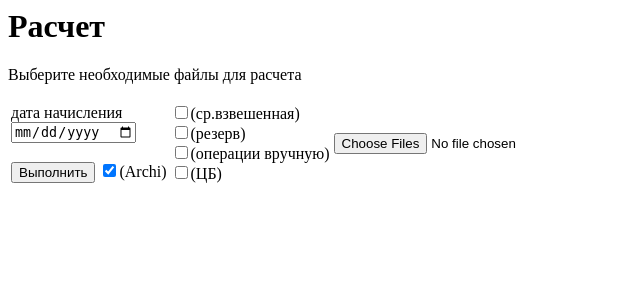
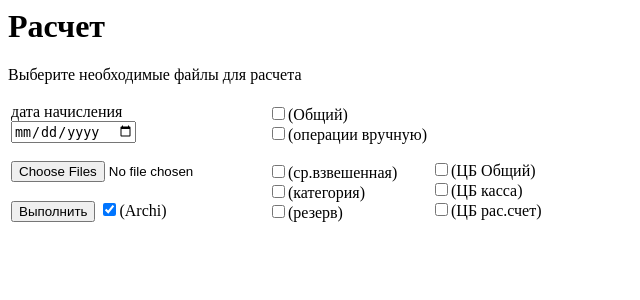
Before and after one commit to Paralipupa/web-alfin, a Flask app: page / in a window 1280 px wide. Shown: the top 300 px of the page, without its empty margins (0-640 px from the left). Run offline with Flask 2, Linux system fonts and the light colour scheme.

Commit message:
Параметры отчетов по отдельности

```diff
--- a/web/forms.py
+++ b/web/forms.py
@@ -16,8 +16,12 @@ class UploadForm(FlaskForm):
     datafileIRKOM = FileField('', validators=[DataRequired()])
     date_purpose = DateField('дата начисления', format='%d.%m.%Y' )
     option_is_archi = BooleanField('данные из Archicredit (ставка,тариф,срок)', default=True)
+    option_clients = BooleanField('сред.взвешеная', default=False)
     option_weighted_average = BooleanField('сред.взвешеная', default=False)
+    option_kategory = BooleanField('категория', default=False)
     option_reserve = BooleanField('резервы', default=False)
     option_handle = BooleanField('операции вручную', default=False)
-    option_cb = BooleanField('ЦБ', default=False)
+    option_cb_common = BooleanField('ЦБ (общий)', default=False)
+    option_cb_kassa = BooleanField('ЦБ (касса)', default=False)
+    option_cb_rs = BooleanField('ЦБ (р/с)', default=False)
     submit = SubmitField('Запуск')
--- a/web/routes.py
+++ b/web/routes.py
@@ -15,50 +15,61 @@ from .settings import *
 
 @auth.verify_password
 def verify_password(username, password):
-    if username in users and \
-            check_password_hash(users.get(username), password):
+    if username in users and check_password_hash(users.get(username), password):
         return username
 
-@app.route('/', methods=['GET', 'POST'])
+
+@app.route("/", methods=["GET", "POST"])
 @auth.login_required
 def index():
-    form : UploadForm = UploadForm()
-    if request.method == 'POST': # and form.validate_on_submit():
+    form: UploadForm = UploadForm()
+    if request.method == "POST":  # and form.validate_on_submit():
         options = __get_options(form)
-        return __report(form.date_purpose, **options)
-    return render_template('upload_multi.html', title='Отчеты', form=form, files = request.files)
+        return __report(form, **options)
+    return render_template(
+        "upload_multi.html", title="Отчеты", form=form, files=request.files
+    )
+
 
 def __get_options(form) -> dict:
-    names = [a for a in dir(form) if a.startswith('option_')]
+    names = [a for a in dir(form) if a.startswith("option_")]
     options = dict()
     for name in names:
         options.setdefault(name, vars(form)[name].data)
     return options
 
-def __report(date_purpose: DateField, **options):
+
+def __report(form: UploadForm, **options):
+    date_purpose: DateField = form.date_purpose
     files = __upload_file()
     if files:
         if date_purpose.raw_data[0]:
-            date_p = datetime.strptime(date_purpose.raw_data[0],"%Y-%m-%d").date()
+            date_p = datetime.strptime(date_purpose.raw_data[0], "%Y-%m-%d").date()
         else:
             date_p = None
-        report = Calc(files,  date_p, **options)
+        report = Calc(files, date_p, **options)
         return __download_file(report.run())
-    return redirect('/')
+    return render_template("upload_multi.html", title="Отчеты", form=form, error='файлы не выбраны')
+
 
 def __upload_file() -> str:
     files = []
     if request.files:
-        os.makedirs(app.config['UPLOAD_DIR'], exist_ok=True)
-        for index, file in enumerate(request.files.getlist('file')):
+        os.makedirs(app.config["UPLOAD_DIR"], exist_ok=True)
+        for index, file in enumerate(request.files.getlist("file")):
             if file.filename:
                 filename = pathlib.Path(
-                    app.config['UPLOAD_DIR'], secure_filename(f'{index}_{file.filename}'))
+                    app.config["UPLOAD_DIR"],
+                    secure_filename(f"{index}_{file.filename}"),
+                )
                 file.save(filename)
                 files.append(str(filename))
     return files
 
+
 def __download_file(filename: str):
     if filename is None:
-        return redirect('/')
-    return send_from_directory(os.path.dirname(filename), os.path.basename(filename), as_attachment=True)
+        return redirect("/")
+    return send_from_directory(
+        os.path.dirname(filename), os.path.basename(filename), as_attachment=True
+    )
--- a/web/templates/upload_multi.html
+++ b/web/templates/upload_multi.html
@@ -11,29 +11,54 @@
         <div>{{form.date_purpose (class= "datepicker")}}</div>
         <div>{{ form.hidden_tag() }}</div>
         <div>
-        </br>
+          </br>
+          <input type="file" name="file" multiple />
+          <!-- {{ files }} -->
+        </div>
+        <div>
+          </br>
           <input type="submit" value="Выполнить" />
           {{ form.option_is_archi }}(Archi)
+          </br>
+          {{ error }}
         </div>
       <td>
         <div>
-          {{ form.option_weighted_average }}(ср.взвешенная)
-        </div>
-        <div>
-          {{ form.option_reserve }}(резерв)
+          {{ form.option_clients }}(Общий)
         </div>
         <div>
           {{ form.option_handle }}(операции вручную)
         </div>
         <div>
-          {{ form.option_cb}}(ЦБ)
+          </br>
+          {{ form.option_weighted_average }}(ср.взвешенная)
+        </div>
+        <div>
+          {{ form.option_kategory }}(категория)
+        </div>
+        <div>
+          {{ form.option_reserve }}(резерв)
         </div>
       </td>
       <td>
         <div>
-          <input type="file" name="file" multiple />
-          <!-- {{ files }} -->
+          </br>
+          </br>
+          </br>
+          {{ form.option_cb_common}}(ЦБ Общий)
         </div>
+        <div>
+          {{ form.option_cb_kassa}}(ЦБ касса)
+        </div>
+        <div>
+          {{ form.option_cb_rs}}(ЦБ рас.счет)
+        </div>
+      </td>
+      <td>
+      </td>
+    </row>
+    <row>
+      <td colspan="5">
 
       </td>
     </row>
```
